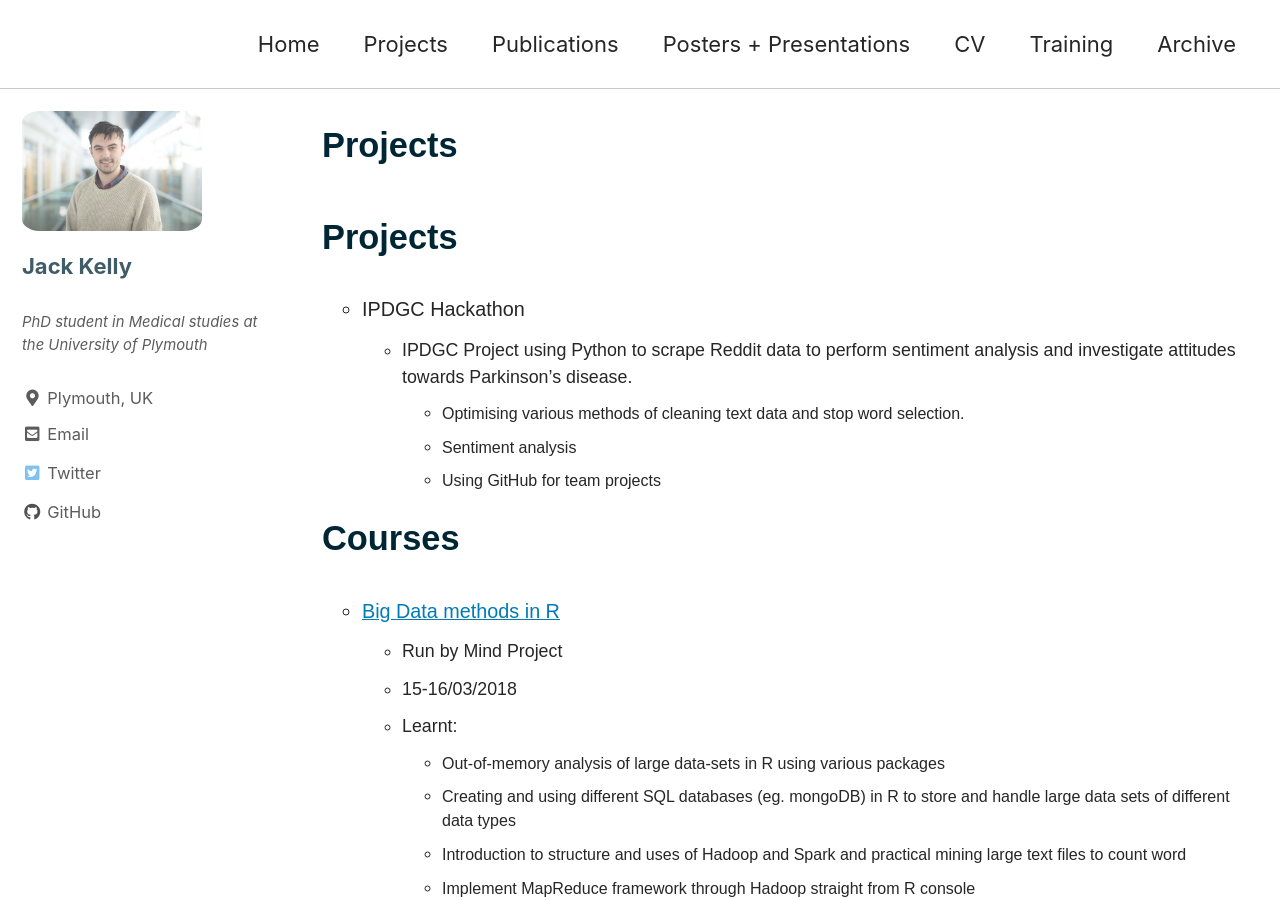
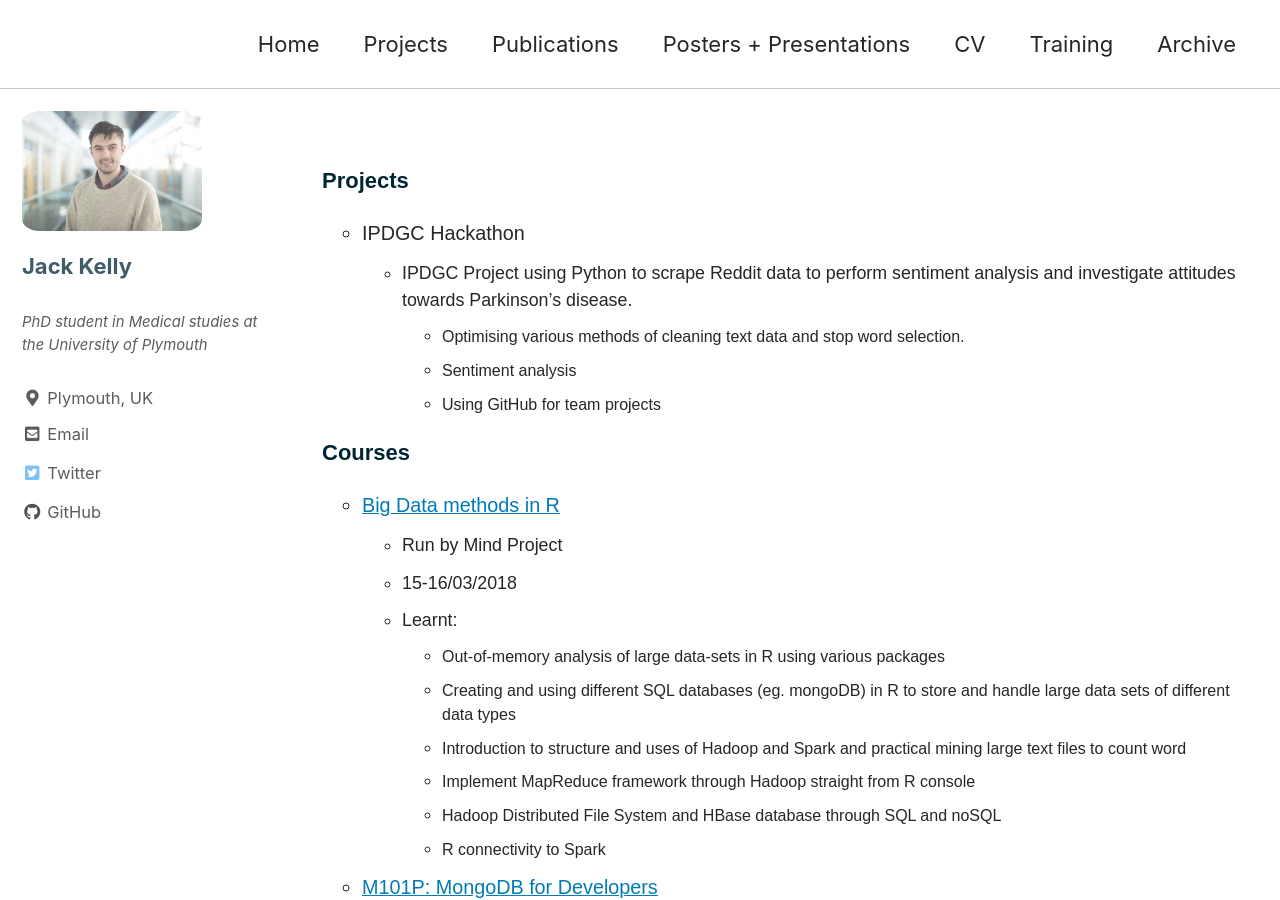
Before and after one commit to jackkelly75/jackkelly75.github.io, a Jekyll site: the page built from _pages/training.md, in a window 1280 px wide and 900 px high. Built offline with Jekyll 4.4.1, drawn with Linux system fonts in a browser that asks for light colours; cached includes are drawn as plain includes; nearby versions of some CDN libraries; our own code applies the rules of GitHub Pages for plain Markdown files.

Commit message:
Update training.md

```diff
--- a/_pages/training.md
+++ b/_pages/training.md
@@ -20,8 +24,8 @@
     * Using GitHub for team projects
 
 
-Courses
-======
+### Courses
+
 
 * [Big Data methods in R](http://jackkelly75.github.io/files/bigdatamethods.pdf)
   * Run by Mind Project
@@ -45,8 +49,9 @@
   * Learnt:
     * unsupervised, supervised and reinforcement learning from Bayesian, Information Theoretic and decision making perspectives
 
-Textbooks
-======
+
+### Textbooks
+
 * Introduction to statistical learning with application in R (7th Edition)
   * Authored by: Gareth James, Daniela Witten, Trevor Hastie and Robert Tibshirani
   * 1/06-1/08 2017
```
Also changed, not shown: other parts of _pages/training.md (+6 -2 lines).
